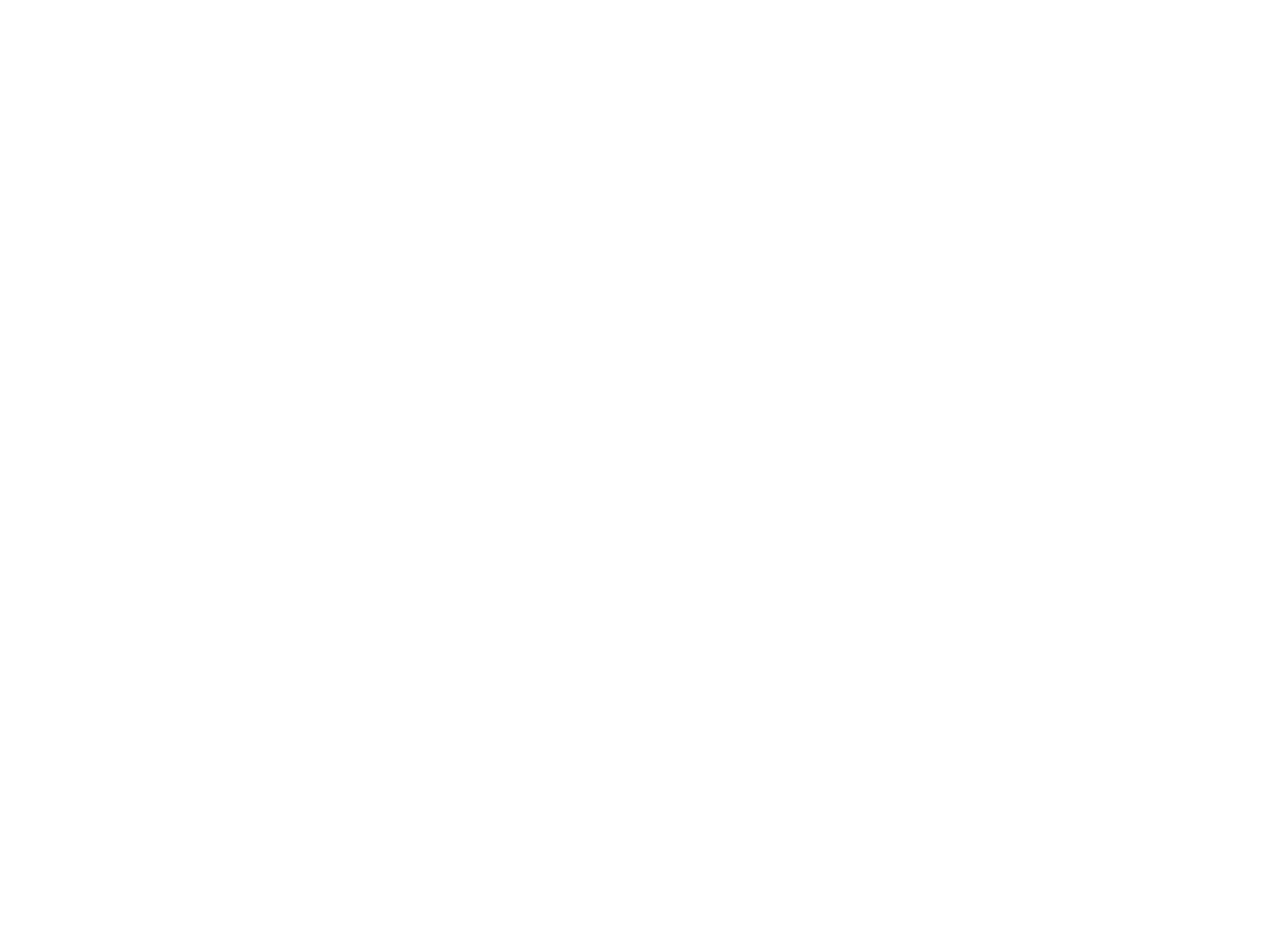
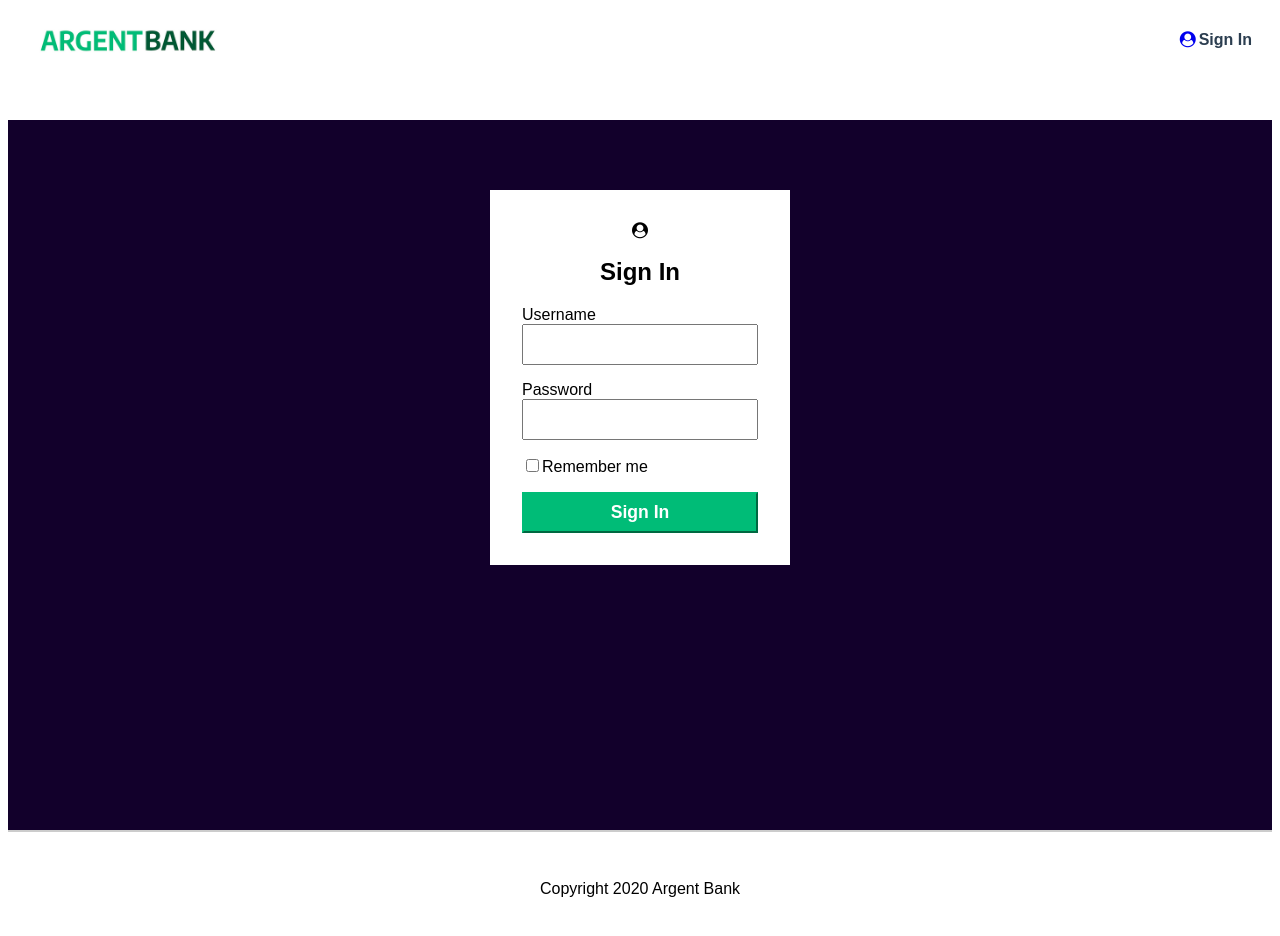
Before and after one commit to BangalyLeDeveloppeur/projet11.github, a React app in the folder proje11/: page /about in a window 1280 px wide. Before the commit this address had no page. Before the commit the page ends 800 px from the top, so only its background shows below. Built offline with nearby package versions, Linux system fonts and the light colour scheme.

Commit message:
travailler sur le style du formulaire

```diff
--- a/proje11/src/Rooter.js
+++ b/proje11/src/Rooter.js
@@ -3,7 +3,7 @@ import { BrowserRouter, Routes, Route } from "react-router-dom";
 import Home from "./pages/Home";
 
 import Layout from "./components/layoutt/Layout";
-
+import PageUser from "./pages/PageConnexion";
 
 const Rooter = () => {
   return (
@@ -11,7 +11,9 @@ const Rooter = () => {
       <Routes>
         <Route path="/" element={<Layout />}>
           <Route index element={<Home />} />
-          {/* Route pour la page d'erreur */}
+          <Route path="about" element={<PageUser />} />
+
+
         </Route>
       </Routes>
     </BrowserRouter>
--- a/proje11/src/components/user/user.js
+++ b/proje11/src/components/connexion/Connexion.js
@@ -1,8 +1,8 @@
-import React from "react";
+import React from 'react';
 
-const user = () => {
+const Connexion = () => {
   return (
-    <div>
+    <div className='section-form '>
       <section class="sign-in-content">
         <i class="fa fa-user-circle sign-in-icon"></i>
         <h1>Sign In</h1>
@@ -27,4 +27,4 @@ const user = () => {
   );
 };
 
-export default user;
+export default Connexion;
--- /dev/null
+++ b/proje11/src/components/connexion/_connexion.scss
@@ -0,0 +1,40 @@
+.sign-in-content {
+  box-sizing: border-box;
+  background-color: white;
+  width: 300px;
+  margin: 0 auto;
+  padding: 2rem;
+
+  .input-wrapper {
+    display: flex;
+    flex-direction: column;
+    text-align: left;
+    margin-bottom: 1rem;
+
+    input#username ,input#password{
+        height: 35px;
+    }
+}
+
+  i.fa.fa-user-circle.sign-in-icon ,h1 {
+    display: flex;
+    justify-content: center;
+  }
+  .sign-in-button {
+    display: block;
+    width: 100%;
+    padding: 8px;
+    font-size: 1.1rem;
+    font-weight: bold;
+    margin-top: 1rem;
+    border-color: #00bc77;
+    background-color: #00bc77;
+    color: #fff;
+}
+}
+.section-form {
+  height: 40rem;
+  margin-top: 3rem;
+  background: #12002b;
+  padding: 70px 0px 0;
+}
--- /dev/null
+++ b/proje11/src/pages/PageConnexion.js
@@ -0,0 +1,15 @@
+import React from 'react';
+import Connexion from '../components/connexion/Connexion';
+
+
+
+
+const PageConnexion = () => {
+    return (
+        <div>
+      <Connexion />
+        </div>
+    );
+};
+
+export default PageConnexion;
--- a/proje11/src/styles/index.scss
+++ b/proje11/src/styles/index.scss
@@ -2,4 +2,6 @@
 @use "../components/nav/nav";
 @use "../components/nofree/nofee";
 @use "../components/feacture/feature";
-@use "../components/footer/footer"
+@use "../components/connexion/connexion";
+
+@use "../components/footer/footer";
```
Also changed, not shown: proje11/src/pages/PageUser.js (deleted, +0 -11 lines).
